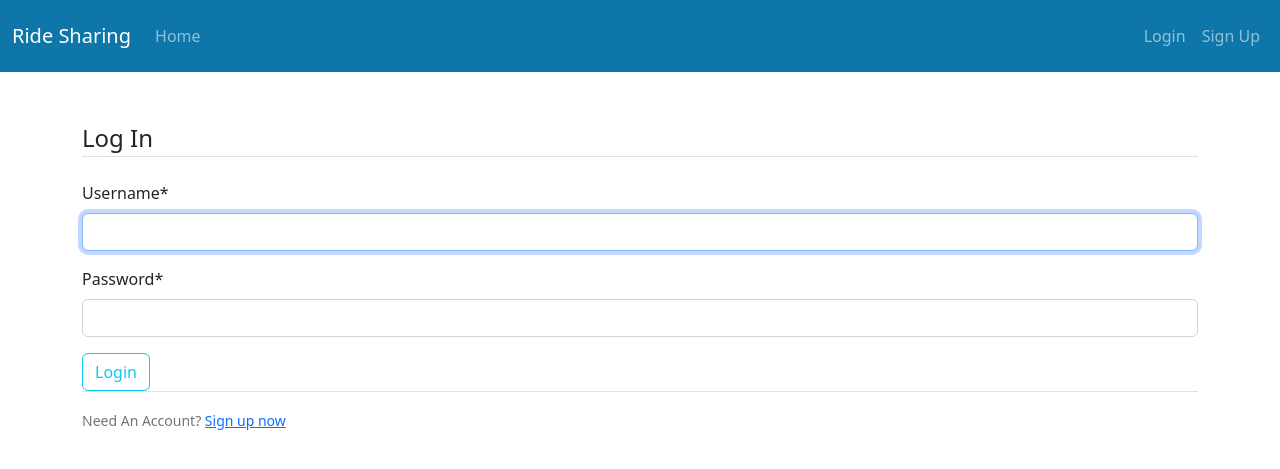
After one commit to Zack890924/HW1_568, a Django app: page /users/login/ in a window 1280 px wide. The commit adds this page. Shown: the top 469 px of the page. Run offline with Django 5.2, Linux system fonts and the light colour scheme; some libraries are stand-ins or nearby versions.

Commit message:
login logout

```diff
--- a/web-app/firsthomework/settings.py
+++ b/web-app/firsthomework/settings.py
@@ -29,7 +29,10 @@ DEBUG = True
 
 ALLOWED_HOSTS = ['web', 'localhost', '127.0.0.1']
 
-
+CSRF_TRUSTED_ORIGINS = [
+    'http://localhost:8000',
+    'http://127.0.0.1:8000',
+]
 
 # Application definition
 
--- a/web-app/firsthomework/urls.py
+++ b/web-app/firsthomework/urls.py
@@ -21,7 +21,9 @@ from . import views
 urlpatterns = [
     path('', views.home, name='home'),
     path('admin/', admin.site.urls),
-    path('users/', include('users.urls')),
+    path('users/', include(('users.urls', 'users'), namespace='users')),
+
+
 
 
     # path('rides/', include('rides.urls')),
--- a/web-app/templates/base.html
+++ b/web-app/templates/base.html
@@ -31,10 +31,10 @@
                     </li>
                     {% if user.is_authenticated %}
                         <li class="nav-item">
-                            <a class="nav-link" href="#">建立 Ride</a>
+                            <a class="nav-link" href="#">My Ride</a>
                         </li>
                         <li class="nav-item">
-                            <a class="nav-link" href="#">搜尋 Ride</a>
+                            <a class="nav-link" href="#">Search Ride</a>
                         </li>
                     {% endif %}
                 </ul>
@@ -42,7 +42,12 @@
                 <ul class="navbar-nav ms-auto mb-2 mb-lg-0">
                     {% if user.is_authenticated %}
                         <li class="nav-item">
-                            <a class="nav-link" href="/">Logout</a>
+                            <form action="{% url 'users:logout' %}" method="POST" style="display: inline;">
+                                {% csrf_token %}
+                                <button type="submit" class="btn btn-link nav-link" style="display: inline; padding: 0;">
+                                  Logout
+                                </button>
+                            </form>
                         </li>
                         {% if user.userprofile.user_type == 'admin' %}
                             <li class="nav-item">
@@ -51,10 +56,10 @@
                         {% endif %}
                     {% else %}
                         <li class="nav-item">
-                            <a class="nav-link" href="/">Login</a>
+                            <a class="nav-link" href="{% url 'users:login' %}">Login</a>
                         </li>
                         <li class="nav-item">
-                            <a class="nav-link" href="/">Sign Up</a>
+                            <a class="nav-link" href="{% url 'users:register' %}">Sign Up</a>
                         </li>
                     {% endif %}
                 </ul>
--- a/web-app/users/forms.py
+++ b/web-app/users/forms.py
@@ -19,7 +19,7 @@ class UserUpdateForm(forms.ModelForm):
 class UserProfileForm(forms.ModelForm):
     class Meta:
         model = UserProfile
-        fields = ['name', 'is_driver', 'address', 'phone', 'image']
+        fields = ['is_driver', 'address', 'phone']
         widgets = {
             'is_driver': forms.CheckboxInput(),
         }
--- /dev/null
+++ b/web-app/users/templates/users/login.html
@@ -0,0 +1,21 @@
+{% extends 'base.html' %}
+{% load crispy_forms_tags %}
+{% block content %}
+    <div class="content-section">
+      <form method="POST">
+        {% csrf_token %}
+        <fieldset class="form-group">
+          <legend class="border-bottom mb-4">Log In</legend>
+          {{ form | crispy }}
+        </fieldset>
+        <div class="form-group">
+          <button class="btn btn-outline-info" type="submit">Login</button>
+        </div>
+      </form>
+      <div class="border-top pt-3">
+        <small class="text-muted">
+          Need An Account? <a class="ml-2" href="{% url 'users:register' %}">Sign up now</a>
+        </small>
+      </div>
+    </div>
+{% endblock %}
--- a/web-app/users/urls.py
+++ b/web-app/users/urls.py
@@ -1,7 +1,11 @@
 from django.urls import path
+from django.contrib.auth import views as auth_views
+from . import views
 
-from . import views
+app_name = 'users'
 
 urlpatterns = [
     path('register/', views.register, name='register'),
+    path('login/', auth_views.LoginView.as_view(template_name='users/login.html'), name='login'),
+    path('logout/', auth_views.LogoutView.as_view(template_name='users/logout.html'), name='logout'),
 ]
--- a/web-app/users/views.py
+++ b/web-app/users/views.py
@@ -24,7 +24,7 @@ def register(request):
                     messages.error(request, 'Driver form is not valid')
                     return redirect('/')
 
-            username = form.cleaned_data.get('username')
+            username = username = user_form.cleaned_data.get('username')
             messages.success(request, f'Account created for {username}!')
             return redirect('/')
     else :
```
Also changed, not shown: web-app/users/models.py (+8 -15 lines), web-app/users/signals.py (+6 -6 lines), web-app/users/templates/users/logout.html (added, +11 -0 lines), web-app/users/templates/users/register.html (+7 -2 lines), web-app/users/migrations/0002_remove_driverprofile_image_and_more.py (added), web-app/users/migrations/0003_alter_userprofile_image.py (added), web-app/users/migrations/0004_remove_userprofile_image.py (added).
